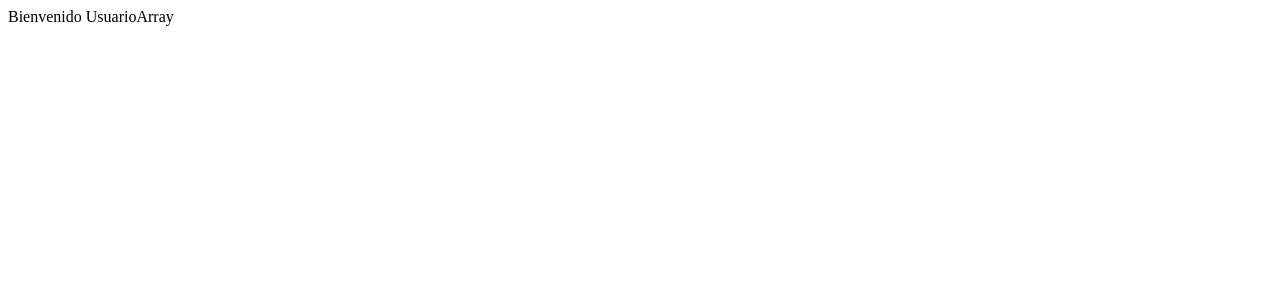
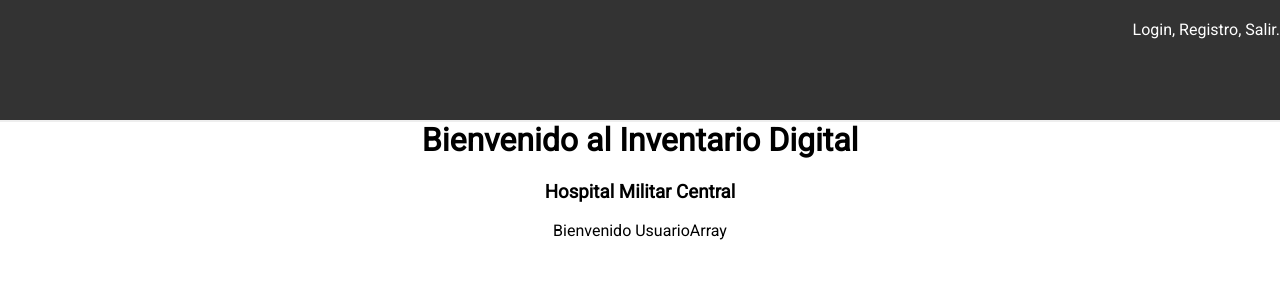
Before and after one commit to lissette2019/inventarioRepo, a PHP site: page / in a window 1280 px wide. Before the commit the part shown is almost empty. Shown: the top 300 px of the page. Run offline with PHP 8.4, Linux system fonts and the light colour scheme; the visitor is signed in with stand-in values (Sample User, id 1); a stand-in replaces the project's code that opens the database connection; some libraries are stand-ins or nearby versions.

Commit message:
Update index.php

```diff
--- a/index.php
+++ b/index.php
@@ -4,21 +4,48 @@
 $usuario = $_SESSION['usuario'];
 
 ?>
+<!DOCTYPE html>
+        <html>
+        <head>
+            <meta charset="utf-8">
+            <title>Bienvenido al Inventario</title>
+            <link href="https://fonts.googleapis.com/css?family=Roboto" rel="stylesheet">
+            <link rel="stylesheet" href="assets/css/style.css">
+        </head>
+        <body>
 
-<!DOCTYPE html>
-<html lang="es">
-<head>
-    <meta charset="UTF-8">
-    <meta http-equiv="X-UA-Compatible" content="IE=edge">
-    <meta name="viewport" content="width=device-width, initial-scale=1.0">
-    <title>Bienvenido</title>
-</head>
-<body>
-<?php
-    echo 'Bienvenido Usuario' .$usuario;
-?>
+        <?php if(!empty($user)): ?>
+            <br>Bienvenido <?= $user['email']; ?>
+            <br>Ha iniciado sesión correctamente
+            <a href="CerrarSesion.php">
+               CerrarSesion
+            </a>
+            <?php else: ?>
+            <h1>Por favor ingresa o regístrate</h1>
 
+            <a href="Login.php">Login</a> or
+            <a href="Registro.php">Registrate</a>
+            <?php endif; ?>
 
+        <header id="main-header">
 
-</body>
-</html>
+                <a id="logo-header" href="/assets/Imagenes/LOGO INVENTARIO.png">
+                </a> <!-- / #logo-header -->
+
+                <nav>
+
+                        <a href="Login.php">Login,</a>
+                        <a href="Registro.php">Registro,</a>
+                        <a href="CerrarSesion.php">Salir.</a>
+
+                </nav><!-- / nav -->
+
+            </header><!-- / #main-header -->
+
+            <h1>Bienvenido al Inventario Digital</h1>
+            <h3>Hospital Militar Central</h3>
+            <?php
+                echo 'Bienvenido Usuario' .$usuario;
+            ?>
+        </body>
+ </html>
```
